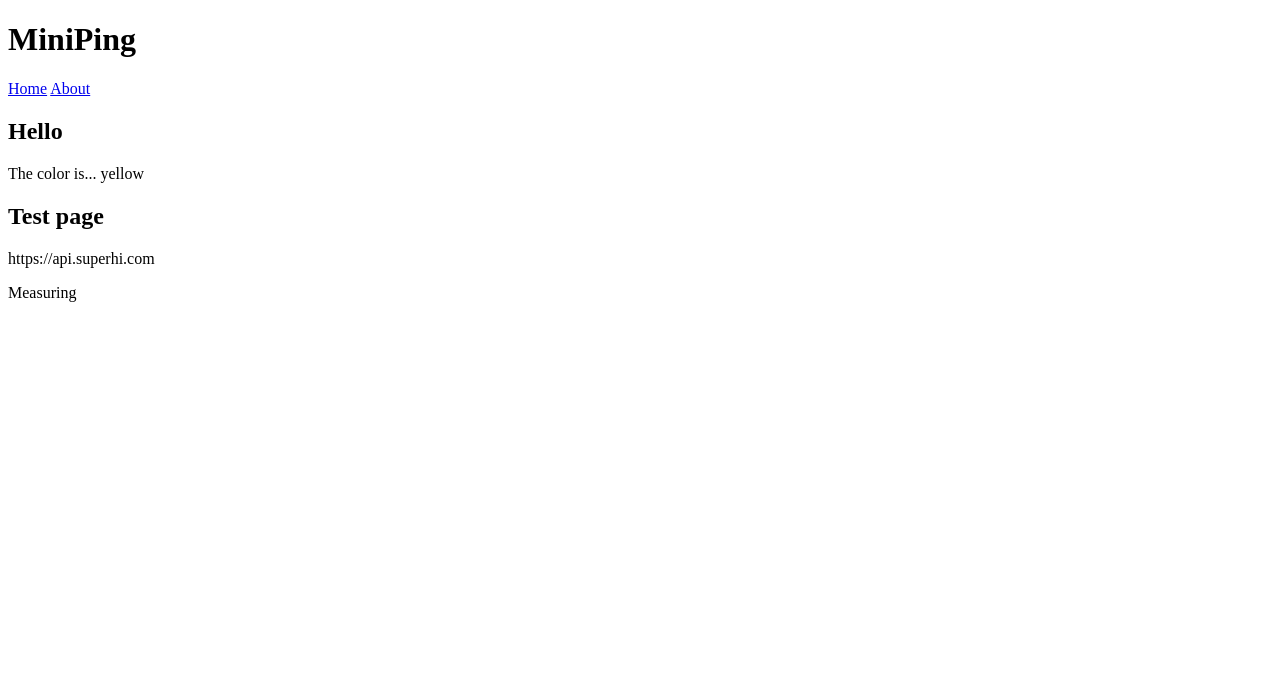
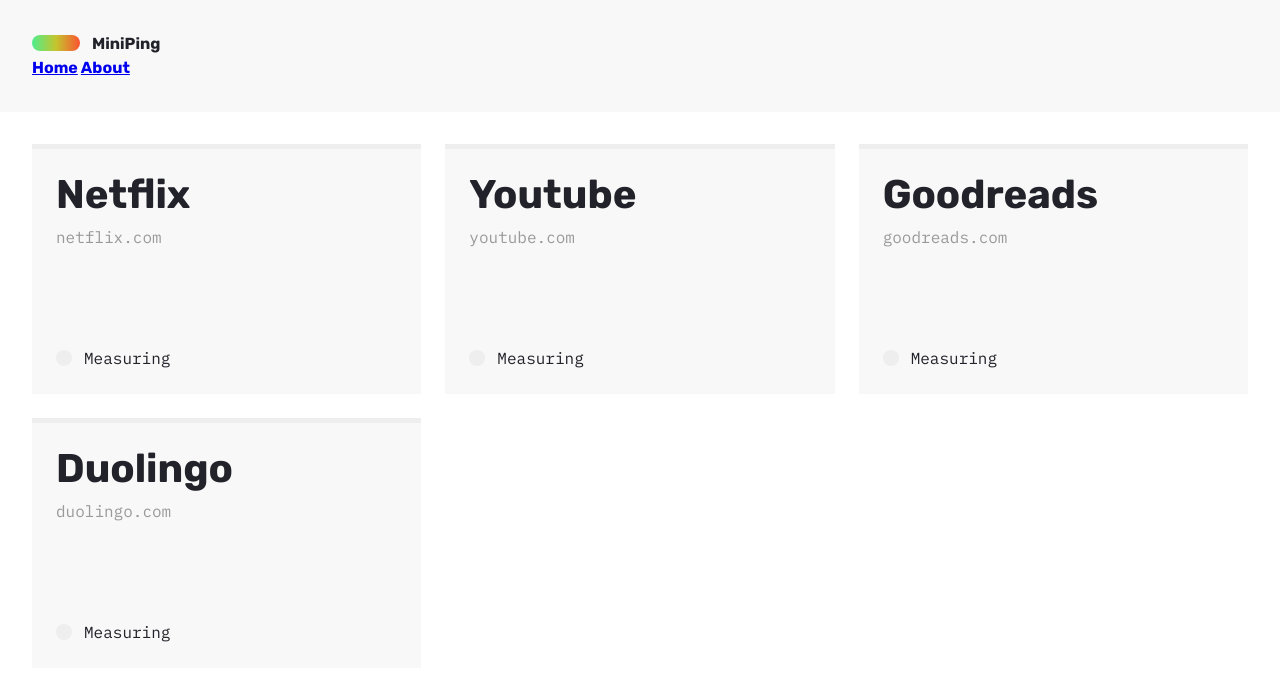
Before and after one commit to inesber/sh-miniping, a Flask app: page / in a window 1280 px wide. Shown: the top 699 px of the page. Run offline with Flask 2, Linux system fonts and the light colour scheme.

Commit message:
Added style to pages

```diff
--- a/app.py
+++ b/app.py
@@ -1,4 +1,4 @@
-from flask import Flask, render_template
+from flask import Flask, render_template, request
 import random
 
 app = Flask(__name__)
@@ -7,9 +7,26 @@
 @app.route("/")
 def home():
     color = random.choice(["red", "yellow", "blue"])
-    return render_template("home.html", color=color)
+
+    panels = [
+        {"title": "Netflix", "url": "netflix.com"},
+        {"title": "Youtube", "url": "youtube.com"},
+        {"title": "Goodreads", "url": "goodreads.com"},
+        {"title": "Duolingo", "url": "duolingo.com"}
+    ]
+
+    return render_template("home.html", color=color, panels=panels)
 
 
 @app.route("/about")
 def about():
     return render_template("about.html")
+
+
+@app.route("/ping")
+def ping():
+    return {
+        "url": "https://www.netflix.com/browse",
+        "code": "200",
+        "speed": 400
+    }
--- /dev/null
+++ b/static/base.css
@@ -0,0 +1,62 @@
+
+html, body, div, span, applet, object, iframe,
+h1, h2, h3, h4, h5, h6, p, blockquote, pre,
+a, abbr, acronym, address, big, cite, code,
+del, dfn, em, img, ins, kbd, q, s, samp,
+small, strike, strong, sub, sup, tt, var,
+b, u, i, center,
+dl, dt, dd, ol, ul, li,
+fieldset, form, label, legend,
+table, caption, tbody, tfoot, thead, tr, th, td,
+article, aside, canvas, details, embed,
+figure, figcaption, footer, header, hgroup,
+menu, nav, output, ruby, section, summary,
+time, mark, audio, video {
+  margin: 0;
+  padding: 0;
+  border: 0;
+  font-size: 100%;
+  font: inherit;
+  vertical-align: baseline;
+}
+
+article, aside, details, figcaption, figure,
+footer, header, hgroup, menu, nav, section {
+  display: block;
+}
+body {
+  line-height: 1;
+}
+ol, ul {
+  list-style: none;
+}
+blockquote, q {
+  quotes: none;
+}
+blockquote:before, blockquote:after,
+q:before, q:after {
+  content: '';
+  content: none;
+}
+table {
+  border-collapse: collapse;
+  border-spacing: 0;
+}
+
+img, iframe {
+  vertical-align: bottom;
+  max-width: 100%;
+}
+
+input, textarea, select {
+  font: inherit;
+}
+
+* {
+  -webkit-box-sizing: border-box;
+  -moz-box-sizing: border-box;
+  box-sizing: border-box;
+  -webkit-font-smoothing: antialiased;
+  -moz-osx-font-smoothing: grayscale;
+  text-rendering: optimizeLegibility;
+}
--- /dev/null
+++ b/static/style.css
@@ -0,0 +1,146 @@
+@import url('https://fonts.googleapis.com/css2?family=IBM+Plex+Mono:wght@400;500&family=IBM+Plex+Sans:wght@500&display=swap');
+@import url('https://fonts.googleapis.com/css2?family=Rubik:wght@700&display=swap');
+@import url("base.css");
+
+:root {
+  --background: #ffffff;
+  --panels: #f8f8f8;
+  --text: #22222a;
+  --default-highlight: #eeeeee;
+  --url: #99999a;
+}
+
+@media (prefers-color-scheme: dark) {
+  :root {
+    --background: #11111a;
+    --panels: #22222a;
+    --default-highlight: #33333a;
+    --text: #ffffff;
+    --url: #99999a;
+  }
+}
+
+@keyframes loading {
+  0%{ content: ".\00a0\00a0"; }
+  33% { content: "..\00a0"; }
+  67% { content: "..."; }
+  100% { content: "..."; }
+}
+
+
+body {
+  font-family: Rubik, monospace;
+  font-weight: 400;
+  font-size: 16px;
+  line-height: 1.5;
+  background-color: var(--background);
+  color: var(--text);
+}
+
+header, section {
+  padding: 32px;
+}
+
+header {
+  background-color: var(--panels);
+  font-weight: 500;
+  position: -webkit-sticky;
+  position: sticky;
+  top: 0;
+  z-index: 0;
+}
+
+section {
+  background-color: var(--background);
+  position: relative;
+  z-index: 1;
+  display: grid;
+  grid-template-columns: repeat(auto-fill, minmax(360px, 1fr));
+  grid-auto-rows: minmax(250px, auto);
+  grid-gap: 24px;
+}
+
+div.page {
+  --highlight: var(--default-highlight);
+
+  padding: 24px;
+  background-color: var(--panels);
+  border-top: 5px solid var(--highlight);
+  transition: border-top-color 0.5s;
+
+  display: grid;
+  grid-template-rows: auto 1fr auto;
+}
+
+div.page.error {
+  --highlight: red;
+}
+
+h1:before {
+  content: "";
+  display: inline-block;
+  width: 3em;
+  height: 1em;
+  border-radius: 500px;
+  vertical-align: -10%;
+  background-color: var(--highlight);
+  background-image: linear-gradient(90deg, #4fed8d, #C4C52D, #fb5331);
+  margin-right: 0.75em;
+  transition: background-color 0.5s;
+}
+
+h2 {
+  font-size: 40px;
+  line-height: 1.1;
+  font-weight: 500;
+  margin-bottom: 8px;
+}
+
+p.url {
+  font-family: IBM Plex Mono, monospace;
+  font-weight: 400;
+  color: var(--url);
+  width: 100%;
+  white-space: nowrap;
+  overflow: hidden;
+  text-overflow: ellipsis;
+  margin-bottom: 8px;
+}
+
+output {
+  font-family: IBM Plex Mono, monospace;
+  display: inline-block;
+  font-size: 16px;
+  border-radius: 5px;
+}
+
+output:before {
+  content: "";
+  display: inline-block;
+  width: 1em;
+  height: 1em;
+  border-radius: 50%;
+  vertical-align: -10%;
+  background-color: var(--highlight);
+  margin-right: 0.75em;
+  transition: background-color 0.5s;
+}
+
+
+.loading output::after {
+  content: "";
+  animation: loading 3s steps(3) infinite;
+}
+
+
+
+
+@media (max-width: 500px) {
+  section {
+    grid-template-columns: 1fr;
+  }
+
+  h2 {
+    font-size: 32px;
+  }
+}
--- a/templates/home.html
+++ b/templates/home.html
@@ -1,7 +1,11 @@
 {% extends "layout.html" %}
 
 {% block content %}
-    <h1>Hello</h1>
-
-    <p>The color is... {{color}}</p>
+    {% for panel in panels %}
+        <div class="page">
+            <h2>{{ panel["title"] }}</h2>
+            <p class="url">{{ panel["url"] }}</p>
+            <output>Measuring</output>
+        </div>
+    {% endfor %}
 {% endblock %}
--- a/templates/layout.html
+++ b/templates/layout.html
@@ -4,7 +4,7 @@
     <meta charset="utf-8">
     <meta name="viewport" content="width=device-width, initial-scale=1">
     <title>Mini Ping</title>
-    <link rel="stylesheet" href="style.css">
+    <link rel="stylesheet" href="{{ url_for("static", filename="style.css") }}">
   </head>
   <body>
     <header>
@@ -20,15 +20,9 @@
       {% block content %}
       {% endblock %}
 
-      <div class="page">
-        <h2>Test page</h2>
-        <p class="url">https://api.superhi.com</p>
-        <output>Measuring</output>
-      </div>
-
     </section>
 
     <script src="https://d3js.org/d3.v6.min.js"></script>
-    <script src="script.js"></script>
+    <script src="{{ url_for("static", filename="script.js") }}></script>
   </body>
 </html>
```
Also changed, not shown: static/script.js (added, +48 -0 lines).
